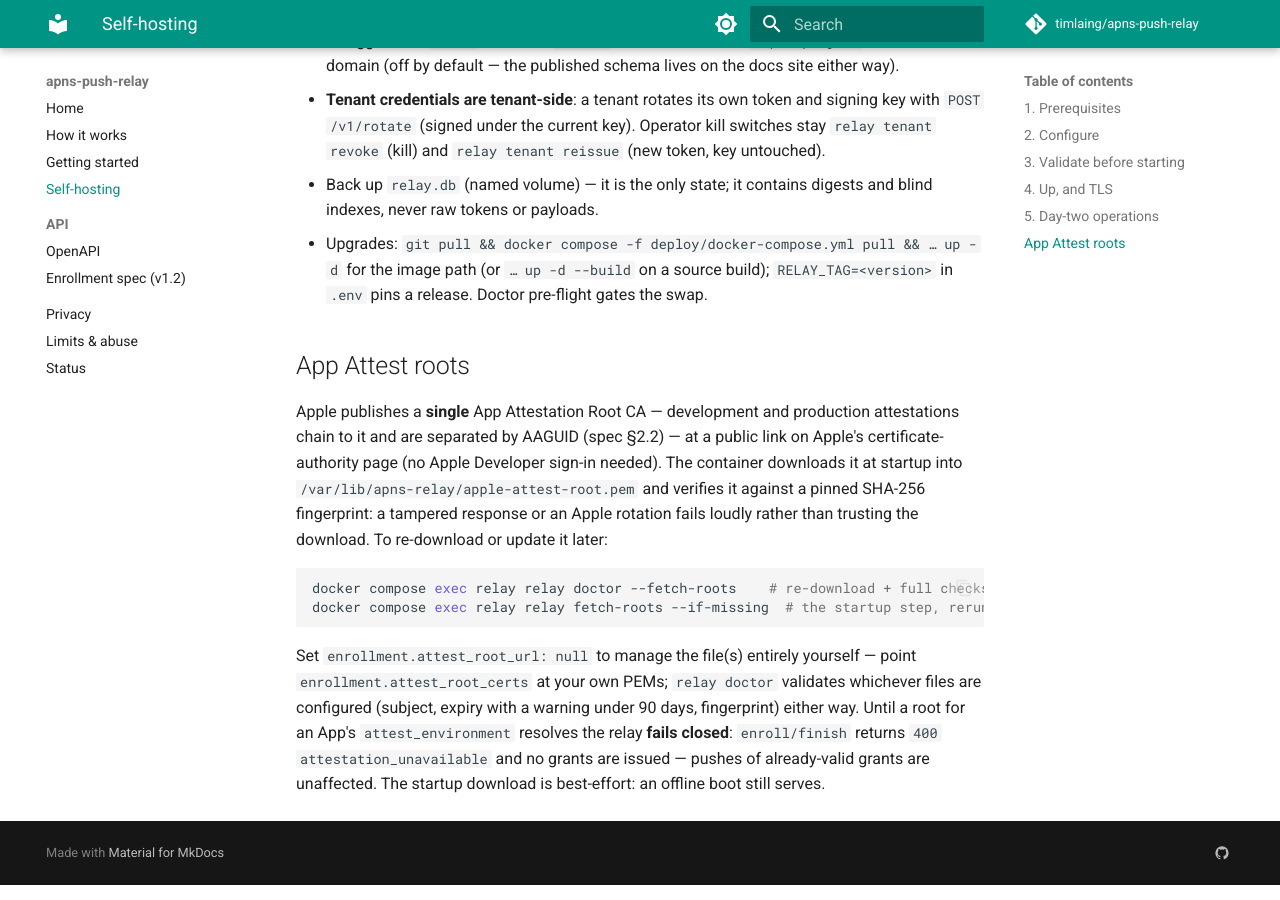
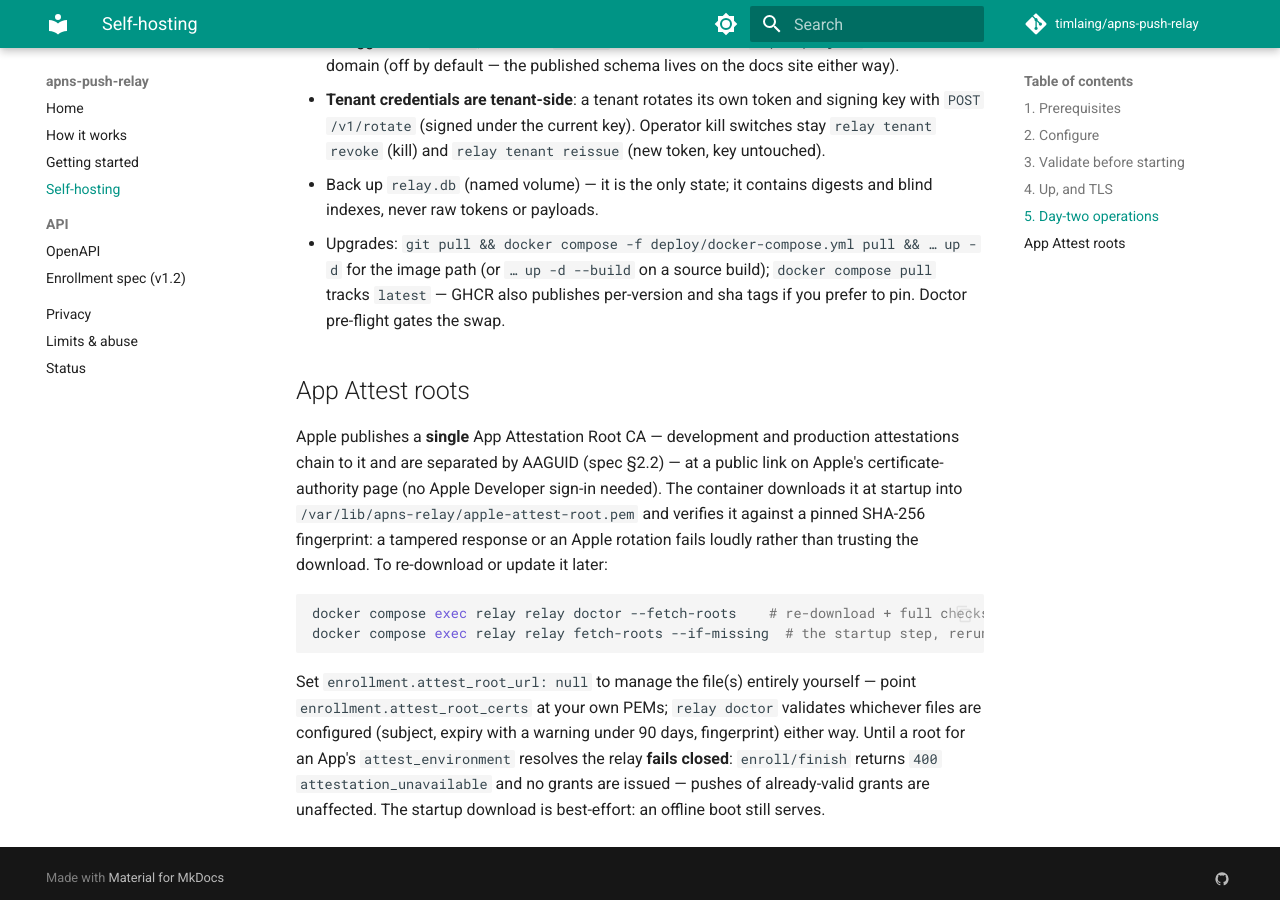
Before and after one commit to timlaing/apns-push-relay, an MkDocs documentation site: the page built from docs/self-hosting.md, in a window 1280 px wide and 900 px high, scrolled down 3789 px. Built offline with MkDocs 1.6.1 and Material for MkDocs 9.7.7, drawn with Linux system fonts in a browser that asks for light colours; comment, search, counter and statistics services are not loaded.

Commit message:
compose: track :latest and drop RELAY_TAG
Version-pinned image tags are invisible to image updaters (Watchtower,
What's Up Docker) — the relay service now uses
ghcr.io/timlaing/apns-push-relay:latest, which the release workflow
publishes on every v* tag alongside per-version and sha tags for
pinning. The RELAY_TAG interpolation (and its stale 0.1.0 fallback) is
gone.

```diff
--- a/docs/self-hosting.md
+++ b/docs/self-hosting.md
@@ -186,7 +186,8 @@ docker compose exec relay relay metrics             # Prometheus text
   digests and blind indexes, never raw tokens or payloads.
 - Upgrades: `git pull && docker compose -f deploy/docker-compose.yml
 pull && … up -d` for the image path (or `… up -d --build` on a source
-  build); `RELAY_TAG=<version>` in `.env` pins a release. Doctor
+  build); `docker compose pull` tracks `latest` — GHCR also publishes
+  per-version and sha tags if you prefer to pin. Doctor
   pre-flight gates the swap.
 
 ## App Attest roots
```
Also changed, not shown: 2 other files.
